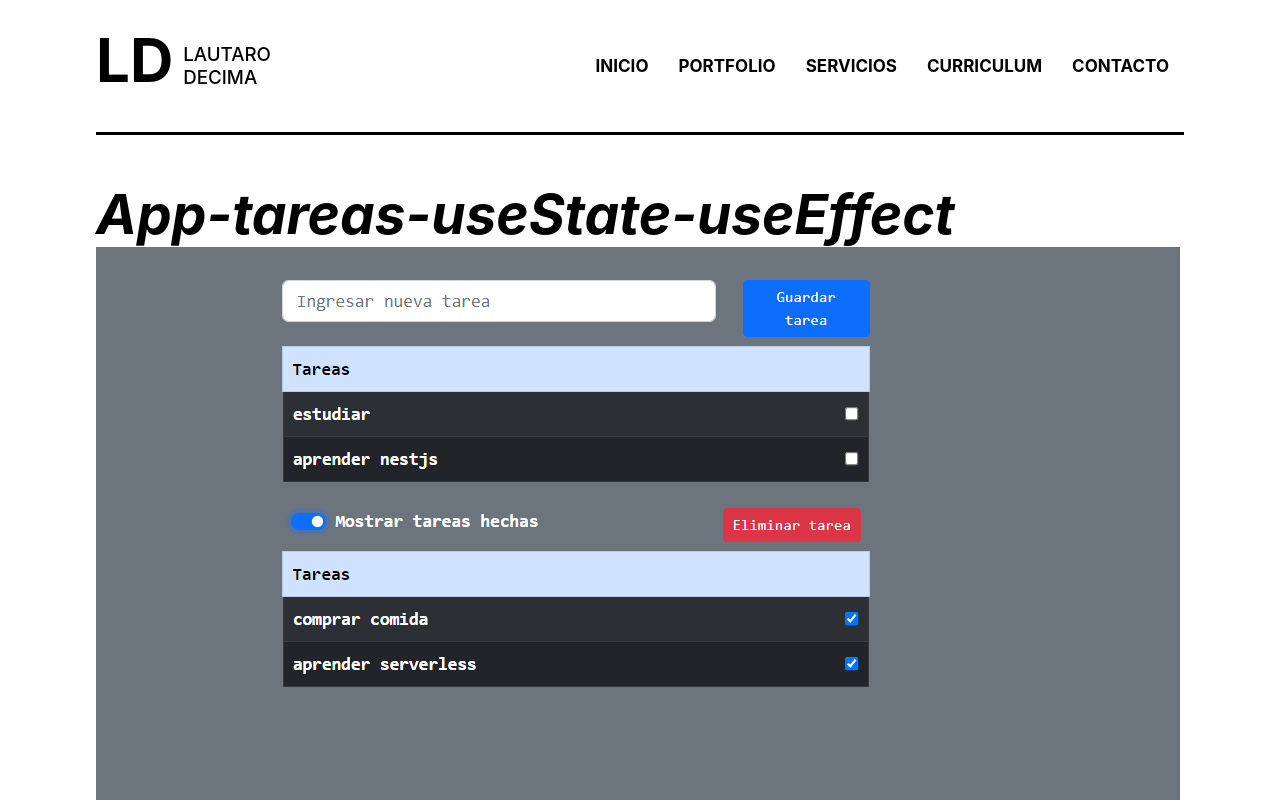
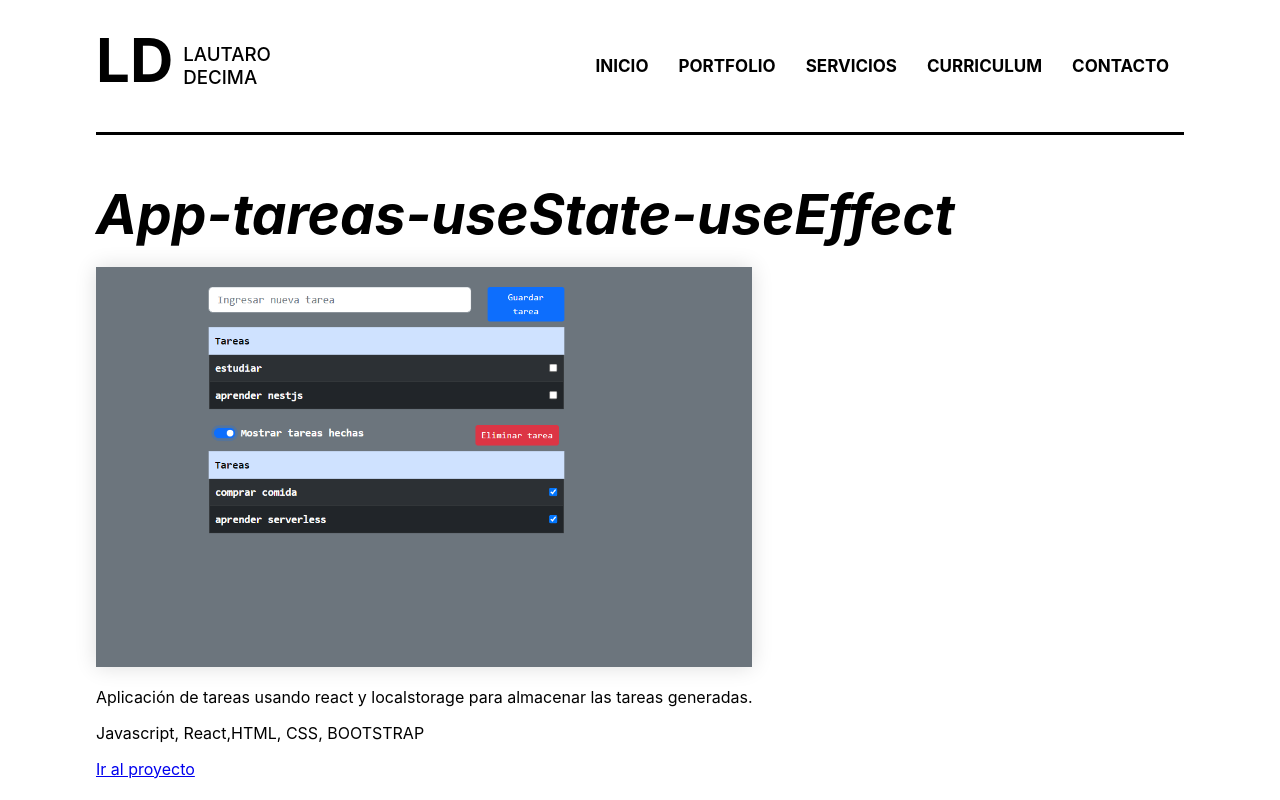
Before and after one commit to decimalautaro/portafolio-estatico-react, a React (Create React App) app: page /project/app-tareas-useState-useEffect in a window 1280 px wide. Shown: the top 800 px of the page. Built offline with nearby package versions, Linux system fonts and the light colour scheme.

Commit message:
fix: arreglando estilos de boton

```diff
--- a/src/index.css
+++ b/src/index.css
@@ -170,7 +170,7 @@ button{
 .home a:hover,
 input[type="submit"]:hover,
 button:hover{
-  background-color: rgb(0, 211, 0);
+  background-color: #6B4AD9;
 }
 
 .works{
@@ -237,8 +237,9 @@ button:hover{
   border-top: 1px solid #ddd;
 }
 
-.page-work mask{
-  height: 300px;
+.page-work  img{
+  margin-top: 20px;
+  height: 400px;
   overflow: hidden;
   box-shadow: 0px 0px 20px #ddd;
 }
```
